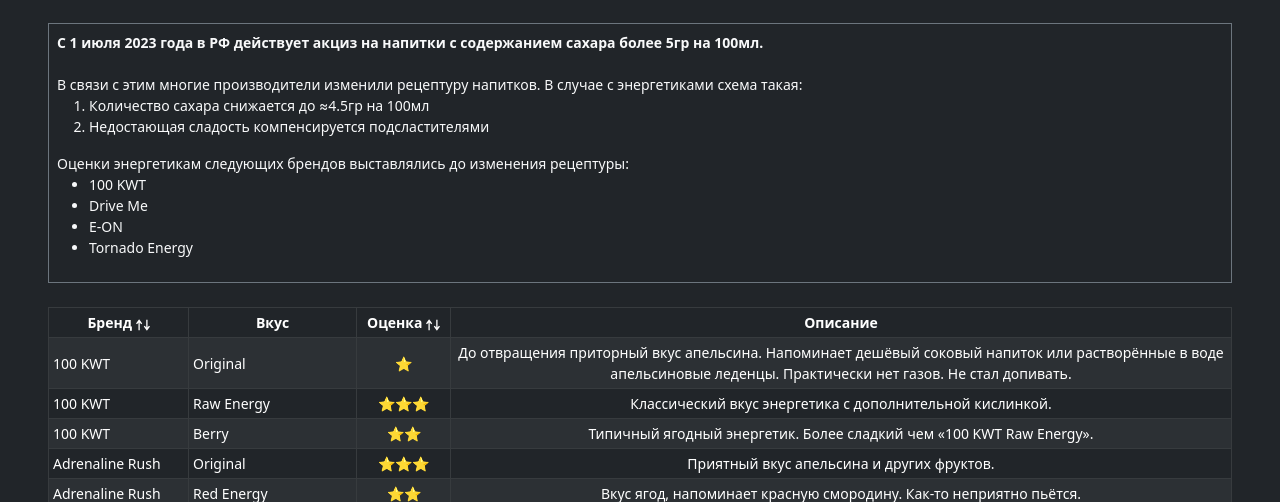
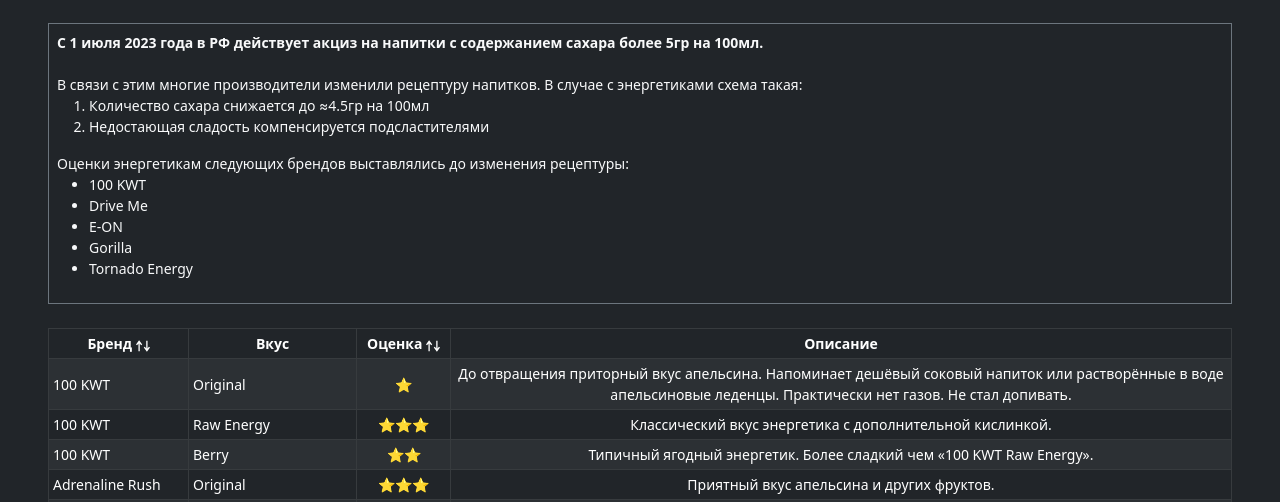
Before and after one commit to JustKappaMan/Energy-Drinks, a Flask app: page / in a window 1280 px wide. Shown: the part 63-565 px from the top of the page. Run offline with Flask 3, Linux system fonts and the light colour scheme; data comes from the database, SQL or seed files in the repository; some libraries are stand-ins or nearby versions.

Commit message:
Update info block

```diff
--- a/templates/index.html
+++ b/templates/index.html
@@ -37,6 +37,7 @@
             <li>100 KWT</li>
             <li>Drive Me</li>
             <li>E-ON</li>
+            <li>Gorilla</li>
             <li>Tornado Energy</li>
         </ul>
     </div>
```
